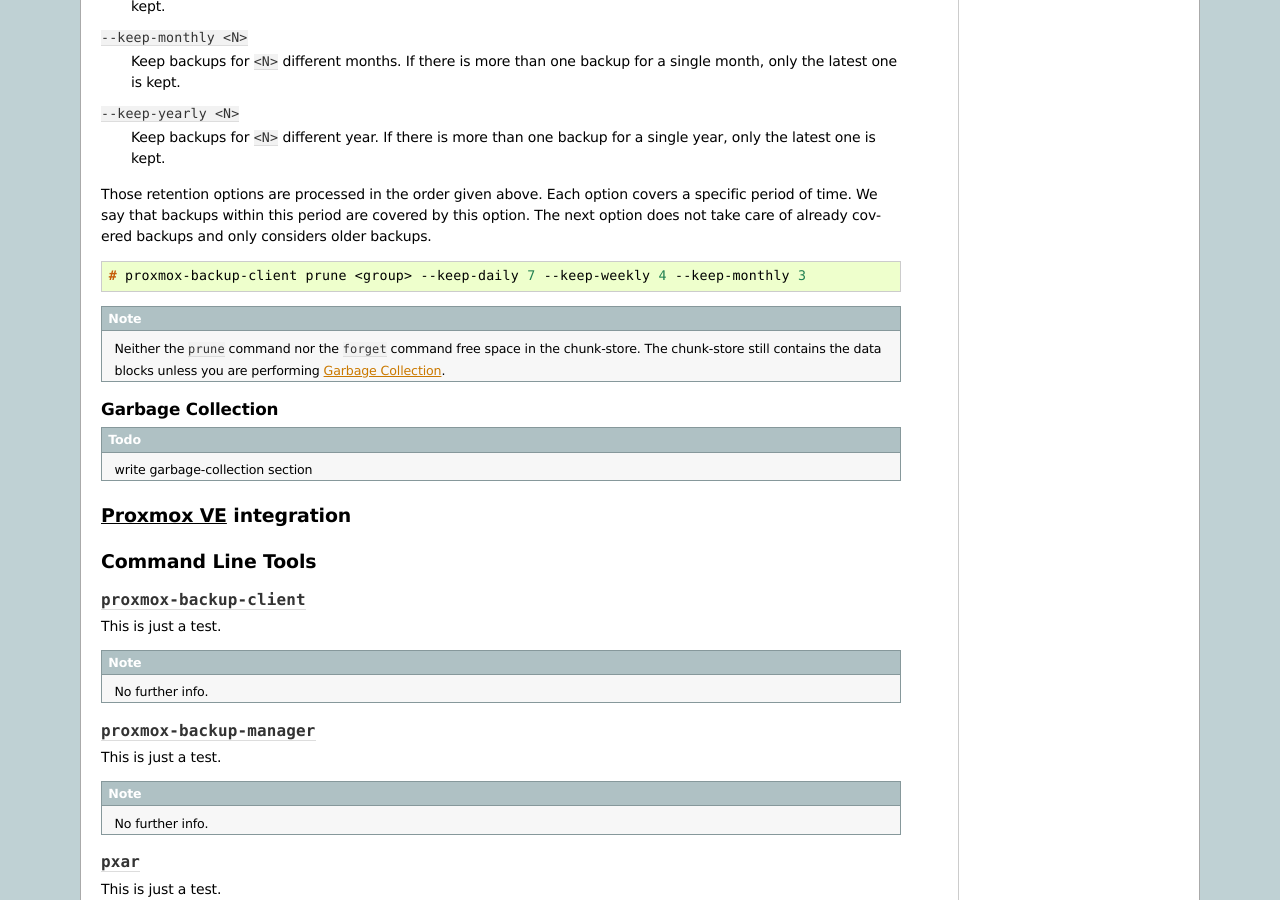
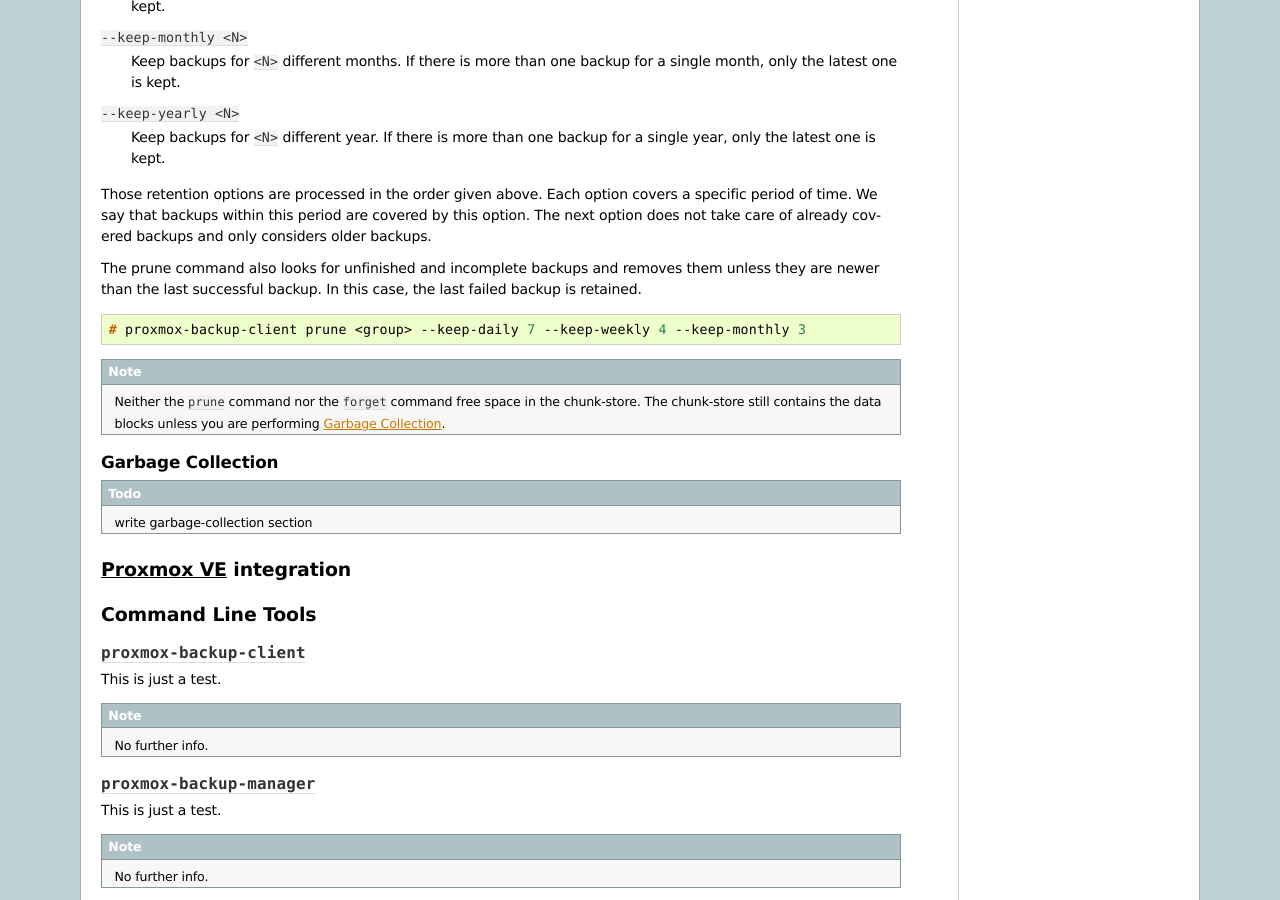
Before and after one commit to proxmox/proxmox-backup, a Sphinx documentation site: the page built from docs/administration-guide.rst, in a window 1280 px wide and 900 px high, scrolled down 5870 px. Built offline with Sphinx 7.4.7, drawn with Linux system fonts in a browser that asks for light colours.

Commit message:
docs/administration-guide.rst: explain how prune handles uncomplete backups

```diff
--- a/docs/administration-guide.rst
+++ b/docs/administration-guide.rst
@@ -447,6 +447,10 @@
 this period are covered by this option. The next option does not take
 care of already covered backups and only considers older backups.
 
+The prune command also looks for unfinished and incomplete backups and
+removes them unless they are newer than the last successful backup. In
+this case, the last failed backup is retained.
+
 
 .. code-block:: console
 
```
